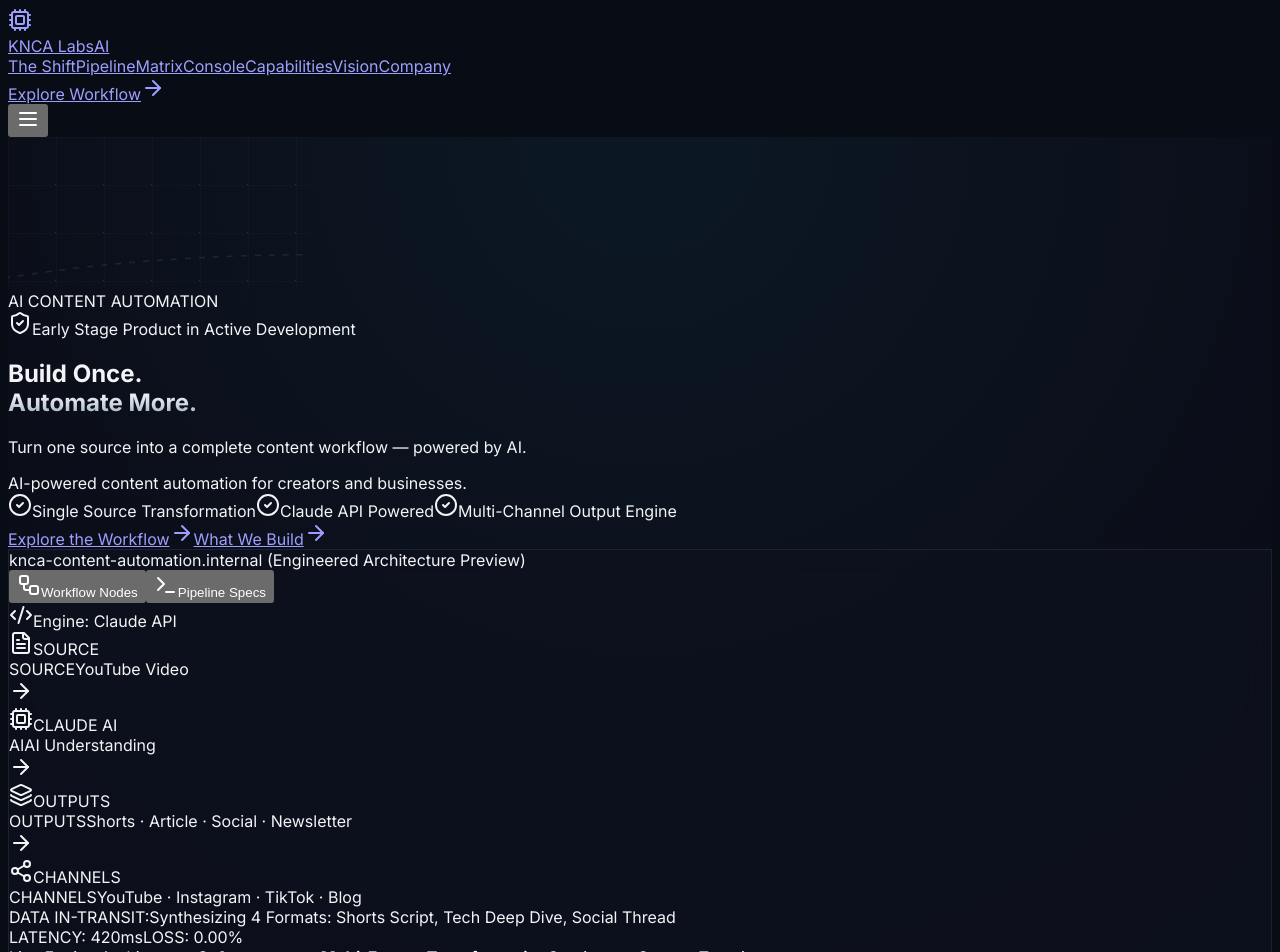
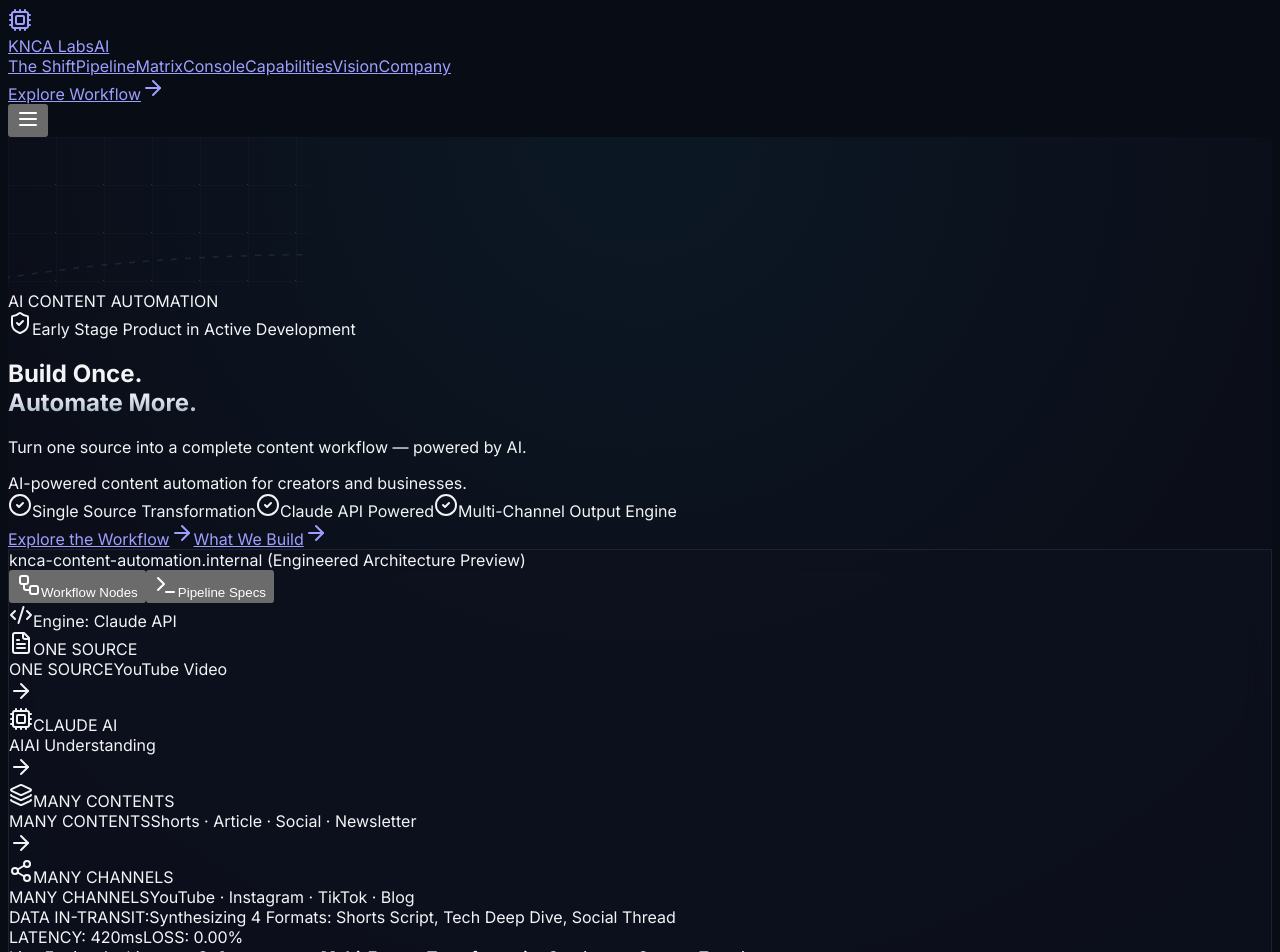
Before and after one commit to kncalabs/kncalabs, a Next.js app: page / in a window 1280 px wide. Shown: the top 952 px of the page. Built offline with nearby package versions, Linux system fonts and the light colour scheme; a web font is replaced by a local one.

Commit message:
feat(brand): enforce ONE SOURCE -> AI -> MANY CONTENTS -> MANY CHANNELS visual nomenclature

```diff
--- a/src/components/Hero.tsx
+++ b/src/components/Hero.tsx
@@ -220,7 +220,7 @@
                   {/* Motion Diagram Flow (Desktop / Tablet) */}
                   <div className="relative z-10 hidden sm:flex items-center justify-between gap-2 max-w-4xl mx-auto py-4">
 
-                    {/* Node 1: SOURCE (e.g. YouTube Video) */}
+                    {/* Node 1: ONE SOURCE (e.g. YouTube Video) */}
                     <div className="flex flex-col items-center space-y-2 text-center w-32">
                       <div className={`w-14 h-14 rounded-2xl border flex flex-col items-center justify-center transition-all duration-500 ${
                         activeCinematicStage === 1
@@ -228,9 +228,9 @@
                           : "bg-slate-900 border-slate-800 text-slate-400"
                       }`}>
                         <FileText className="w-5 h-5 mb-0.5" />
-                        <span className="text-[9px] font-mono tracking-tighter">SOURCE</span>
+                        <span className="text-[8px] font-mono tracking-tighter">ONE SOURCE</span>
                       </div>
-                      <span className="text-[11px] font-bold text-white font-mono">SOURCE</span>
+                      <span className="text-[11px] font-bold text-white font-mono">ONE SOURCE</span>
                       <span className="text-[10px] text-sky-300 font-mono">YouTube Video</span>
                     </div>
 
@@ -264,7 +264,7 @@
                       <ArrowRight className={`w-4 h-4 ml-1 transition-colors ${activeCinematicStage >= 3 ? "text-amber-400" : "text-slate-600"}`} />
                     </div>
 
-                    {/* Node 3: OUTPUTS (Shorts, Article, Social, Newsletter) */}
+                    {/* Node 3: MANY CONTENTS (Shorts, Article, Social, Newsletter) */}
                     <div className="flex flex-col items-center space-y-2 text-center w-36">
                       <div className={`w-14 h-14 rounded-2xl border flex flex-col items-center justify-center transition-all duration-500 ${
                         activeCinematicStage === 3
@@ -272,9 +272,9 @@
                           : "bg-slate-900 border-slate-800 text-slate-400"
                       }`}>
                         <Layers className="w-5 h-5 mb-0.5 text-amber-400" />
-                        <span className="text-[9px] font-mono tracking-tighter">OUTPUTS</span>
+                        <span className="text-[8px] font-mono tracking-tighter">MANY CONTENTS</span>
                       </div>
-                      <span className="text-[11px] font-bold text-white font-mono">OUTPUTS</span>
+                      <span className="text-[11px] font-bold text-white font-mono">MANY CONTENTS</span>
                       <span className="text-[9px] text-amber-300 font-mono leading-tight">Shorts · Article · Social · Newsletter</span>
                     </div>
 
@@ -286,7 +286,7 @@
                       <ArrowRight className={`w-4 h-4 ml-1 transition-colors ${activeCinematicStage >= 4 ? "text-emerald-400" : "text-slate-600"}`} />
                     </div>
 
-                    {/* Node 4: CHANNELS (YouTube, Instagram, TikTok, Blog) */}
+                    {/* Node 4: MANY CHANNELS (YouTube, Instagram, TikTok, Blog) */}
                     <div className="flex flex-col items-center space-y-2 text-center w-36">
                       <div className={`w-14 h-14 rounded-2xl border flex flex-col items-center justify-center transition-all duration-500 ${
                         activeCinematicStage === 4
@@ -294,9 +294,9 @@
                           : "bg-slate-900 border-slate-800 text-slate-400"
                       }`}>
                         <Share2 className="w-5 h-5 mb-0.5 text-emerald-400" />
-                        <span className="text-[9px] font-mono tracking-tighter">CHANNELS</span>
+                        <span className="text-[8px] font-mono tracking-tighter">MANY CHANNELS</span>
                       </div>
-                      <span className="text-[11px] font-bold text-white font-mono">CHANNELS</span>
+                      <span className="text-[11px] font-bold text-white font-mono">MANY CHANNELS</span>
                       <span className="text-[9px] text-emerald-300 font-mono leading-tight">YouTube · Instagram · TikTok · Blog</span>
                     </div>
 
```
